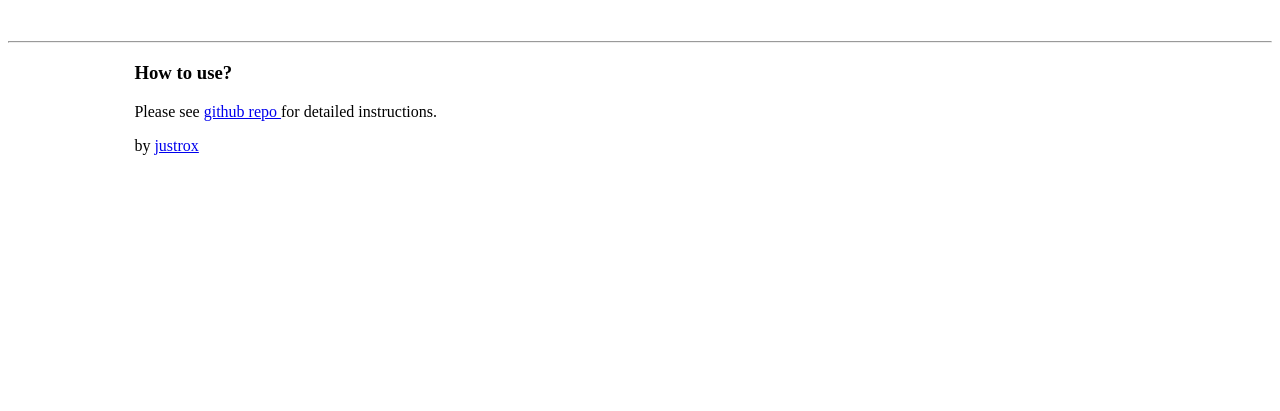
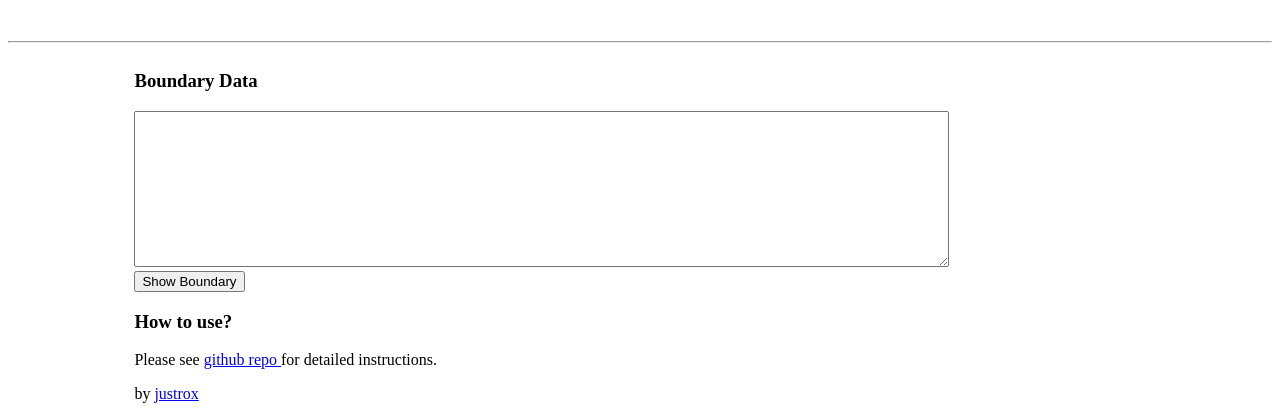
Before and after one commit to JustroX/map-site, a plain HTML site: page index.html in a window 1280 px wide. Shown: the part 731-1142 px from the top of the page. Before the commit the page ends 894 px from the top, so only its background shows below. Drawn offline with Linux system fonts and the light colour scheme; some packages are replaced by stand-ins of ours.

Commit message:
feat: boundary display

```diff
--- /dev/null
+++ b/boundary.js
@@ -0,0 +1,28 @@
+var path;
+
+function showBoundary() {
+  if (path) path.setMap(null);
+
+  const textarea = document.querySelector("#boundary");
+  const json = textarea.value;
+  try {
+    const obj = JSON.parse(json);
+    const center = obj.centroid.coordinates;
+    const boundary = obj.geometry.coordinates[0];
+    path = new google.maps.Polyline({
+      path: boundary.map((x) => ({
+        lat: x[1],
+        lng: x[0],
+      })),
+      geodesic: true,
+      strokeColor: "#FF0000",
+      strokeOpacity: 1.0,
+      strokeWeight: 2,
+    });
+    path.setMap(map);
+
+    map.panTo({ lat: center[1], lng: center[0] });
+  } catch (err) {
+    console.error(err);
+  }
+}
--- a/index.html
+++ b/index.html
@@ -47,6 +47,16 @@
     <br /><br />
     <hr />
 
+    <div class="controls">
+      <div class="sheets" style="width: 80%">
+        <h3>Boundary Data</h3>
+        <textarea id="boundary" style="width: 80%" rows="10"></textarea>
+        <br />
+        <button onclick="showBoundary()" id="show-boundary">
+          Show Boundary
+        </button>
+      </div>
+    </div>
     <div style="width: 30%; margin-left: 10%">
       <h3>How to use?</h3>
       <p>
@@ -60,6 +70,7 @@
     <script src="context.js"></script>
     <script src="api.js"></script>
     <script src="app.js"></script>
+    <script src="boundary.js"></script>
 
     <script src="https://maps.googleapis.com/maps/api/js?key=AIzaSyBAi4jU_utTKYjEKkxIBBuHVhPIiLlF92o&callback=myMap"></script>
   </body>
```
Also changed, not shown: readme_images/10.PNG (added), readme_images/11.PNG (added), readme_images/6.PNG (added), readme_images/7.PNG (added), readme_images/8.PNG (added), readme_images/9.PNG (added), 1 other file.
